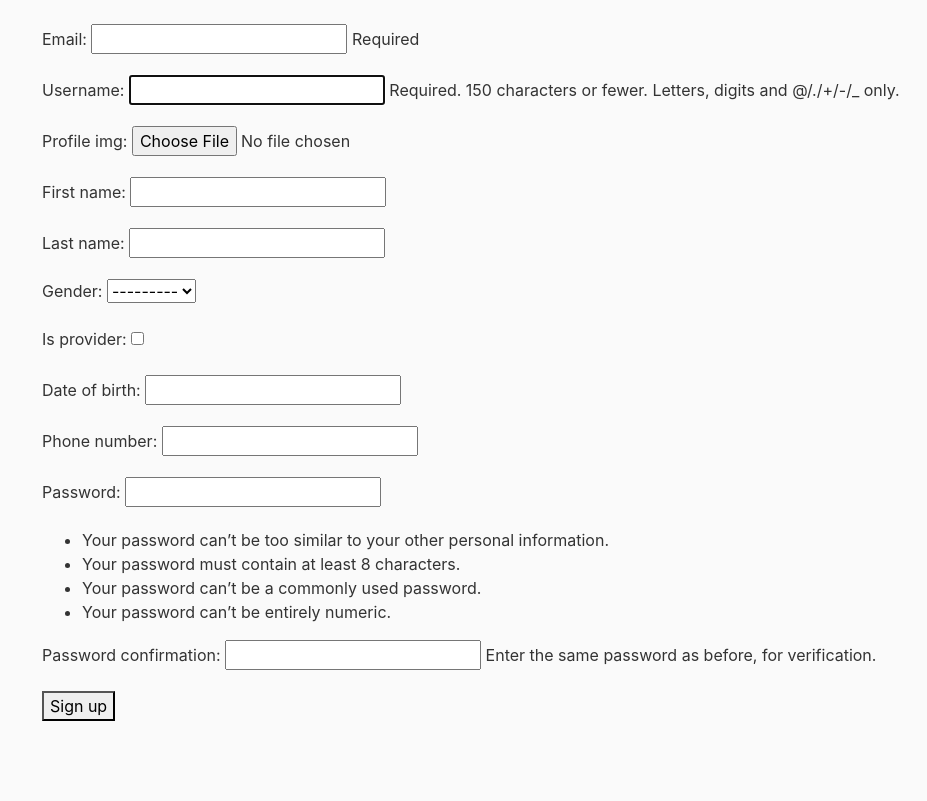
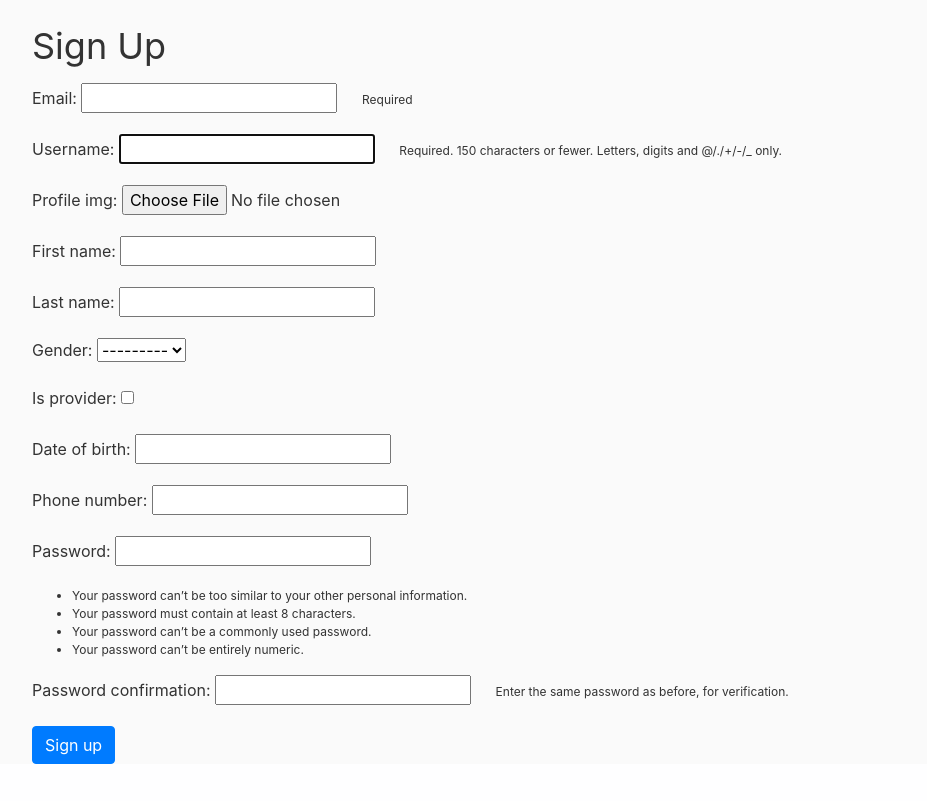
Before and after one commit to gcivil-nyu-org/Team_Team1_CS-GY-6063-Fall2021, a Django app: page /auth/signup/ in a window 1280 px wide. Shown: the part 56-857 px from the top of the page, without its empty margins (38-965 px from the left). After the commit the page ends 820 px from the top, so only its background shows below. Run offline with Django 3.2, Linux system fonts and the light colour scheme; tables that the repository leaves empty hold one stand-in row (values such as "Sample post"); some libraries are stand-ins or nearby versions.

Commit message:
index profile registration
-m "rebased"

```diff
--- a/static/styles/main.css
+++ b/static/styles/main.css
@@ -4,13 +4,6 @@ body {
     /* margin-top: 5rem; */
   }
 
-  h1, h2, h3, h4, h5, h6 {
-    color: #444444;
-  }
-
-  ul {
-    margin: 0;
-  }
 
   .bg-steel {
     background-color: #5f788a;
@@ -36,55 +29,9 @@ body {
     margin-bottom: 20px;
   }
 
-  .article-title {
-    color: #444444;
-  }
+  .main_content{
+    position: static;
 
-  a.article-title:hover {
-    color: #428bca;
-    text-decoration: none;
-  }
-
-  .article-content {
-    white-space: pre-line;
-  }
-
-  .article-img {
-    height: 65px;
-    width: 65px;
-    margin-right: 16px;
-  }
-
-  .article-metadata {
-    padding-bottom: 1px;
-    margin-bottom: 4px;
-    border-bottom: 1px solid #e3e3e3
-  }
-
-  .article-metadata a:hover {
-    color: #333;
-    text-decoration: none;
-  }
-
-  .article-svg {
-    width: 25px;
-    height: 25px;
-    vertical-align: middle;
-  }
-
-  .account-img {
-    height: 125px;
-    width: 125px;
-    margin-right: 20px;
-    margin-bottom: 16px;
-  }
-
-  .account-heading {
-    font-size: 2.5rem;
-  }
-
-  .main_content{
-    margin-top: 55px;
   }
   .home_img{
     background:url(../images/home_page_img.jpg) no-repeat center center fixed;
@@ -101,7 +48,11 @@ body {
     left: 50%;
     transform: translate(-50%, -50%);
 }
-.login_head{
+
+.content{
+  margin-top: 55px;
+}
+.main_title{
   font-size: 36px;
   margin-top: 20px;
 }
--- a/static/styles/profile.css
+++ b/static/styles/profile.css
@@ -1,10 +1,3 @@
-.profile_head{
-  font-size: 36px;
-  margin-top: 20px;
-}
-/* .container{
-  margin-top:20px;
-} */
 .row{
   margin-top: 10px;
 }
--- a/static/styles/registration.css
+++ b/static/styles/registration.css
@@ -1,102 +1,13 @@
-.logo{
-  width: 100vw;
-  height: 50vh;
-}
-#logout{
-  width: 90px;
-  height: 50px;
-}
-.header{
-  font-style: normal;
-  font-family: 'Roboto', sans-serif;
-  font-size: 24px;
-  color: white;
-  float: right;
-  margin-left: 30px;
-}
-
-.profile{
-  font-style: normal;
-  font-family: 'Roboto', sans-serif;
-  font-size: 18px;
-  color: white;
-  width: 100vw;
-  height: 50vh;
-}
-.profle_pic{
-  width: 30vw;
-  margin: 40px;
-  position: absolute;
-}
-.appointment{
-  width: 70vw;
-  margin-left: 20vw;
-  float: right;
-}
-
-img {
-  width: 200px;
-  height: 200px;
-}
-h1 {
-  position: relative;
-  padding-top: 150px;
-  font-style: normal;
-  font-family: 'Roboto', sans-serif;
-  font-size: 72px;
-  color: white;
-  text-align: center;
-  height: inherit;
-  line-height: inherit;
-}
-button {
-  background-color: white; /* Grey */
-  border-radius: 8px;
-  border-color: white;
-  text-align: center;
-  text-decoration: none;
-  display: inline-block;
-  font-size: 24px;
-  margin: auto;
-  width: 50%;
-  height: 10%;
-  float: left;
-}
-.button_container{
-  width: 50%;
-  position: relative;
-  margin: auto;
-}
-.form_container{
-  width: 60%;
-  position: relative;
-  margin: auto;
-  font-style: normal;
-  font-family: 'Roboto', sans-serif;
-  font-size: 24px;
-  color: white;
-  display:flex;
-	justify-content: center;
-}
-.submit_button {
-  height: 10vh;
-  margin: auto;
-}
-
 .helptext{
   font-size: 12px;
-  position: absolute;
+  /* position: absolute; */
   margin-left: 20px;
   width: auto;
 }
-ul {
-  font-size: 12px;
-}
-
 a {
   text-decoration: none;
 }
 
-body{
-  background-image: linear-gradient(120deg, #e0c3fc 0%, #8ec5fc 100%);
+ul{
+  font-size: 12px;
 }
--- a/templates/base.html
+++ b/templates/base.html
@@ -10,6 +10,7 @@
       <link rel="stylesheet" type="text/css" href="{% static 'styles/main.css' %}">
       <link rel="stylesheet" type="text/css" href="{% static 'styles/forum.css' %}">
       <link rel="stylesheet" type="text/css" href="{% static 'styles/profile.css' %}">
+      <link rel="stylesheet" type="text/css" href="{% static 'styles/registration.css' %}">
         {% if title %}
             <title> {{title}}</title>
         {% else %}
@@ -26,9 +27,7 @@
             {% else %}
             <a class="navbar-brand mr-4" href="{% url 'index' %}">Virtual Mental Health</a>
             {% endif %}
-            <button class="navbar-toggler" type="button" data-toggle="collapse" data-target="#navbarToggle" aria-controls="navbarToggle" aria-expanded="false" aria-label="Toggle navigation">
-              <span class="navbar-toggler-icon"></span>
-            </button>
+
             <div class="collapse navbar-collapse" id="navbarToggle">
                 <div class="navbar-nav mr-auto">
                   <a class="nav-item nav-link" href="{% url 'forum:post_list' %}">Forum</a>
@@ -43,9 +42,6 @@
                 <div class="navbar-nav">
                   <a class="nav-item nav-link" href="{% url 'login' %}">Login</a>
                   <a class="nav-item nav-link" href="{% url 'signup' %}">Register</a>
-                <!-- it's better to not show it on the menu bar
-                    <a class="nav-item nav-link" href="{% url 'password_reset' %}">Reset Password</a>
-                -->
                 </div>
                 {% endif %}
             </div>
--- a/templates/profile_edit.html
+++ b/templates/profile_edit.html
@@ -1,9 +1,9 @@
 {% extends 'base.html' %}
 
 {% block content %}
-<div class="container">
+<div class="container content">
   <div class="row">
-    <div class="profile_head">Edit Profile</div>
+    <div class="main_title">Edit Profile</div>
   </div>
   <div class="row">
     <form action="" method="post" enctype="multipart/form-data">
--- a/templates/registration/login.html
+++ b/templates/registration/login.html
@@ -1,16 +1,16 @@
 {% extends "base.html" %}
 
 {% block content %}
-<div class="container">
+<div class="container content">
   <div class="row">
-    <div class="login_head">Log In</div>
+    <div class="main_title">Log In</div>
   </div>
   <div class="row">
     <form method="post">
         {% csrf_token %}
         {{ form.as_p }}
         <a class="nav-item nav-link" href="{% url 'password_reset' %}">Reset Password</a>
-        <button class="btn btn-primary" type="submit">Login</button>
+        <button class="btn btn-primary" type="submit">Log in</button>
     </form>
   </div>
 </div>
--- a/templates/signup.html
+++ b/templates/signup.html
@@ -1,12 +1,16 @@
 {% extends "base.html" %}
-{% load static %}
 
 {% block content %}
-  <div class="form_container" style="margin:5rem 5rem;">
+<div class="container content">
+  <div class="row">
+    <div class="main_title">Sign Up</div>
+  </div>
+  <div class="row">
     <form method="post" enctype="multipart/form-data">
         {% csrf_token %}
         {{ form.as_p }}
-        <button type="submit">Sign up</button>
+        <button class="btn btn-primary" type="submit">Sign up</button>
     </form>
   </div>
+</div>
 {% endblock %}
```
Also changed, not shown: templates/profile.html (+4 -4 lines).
